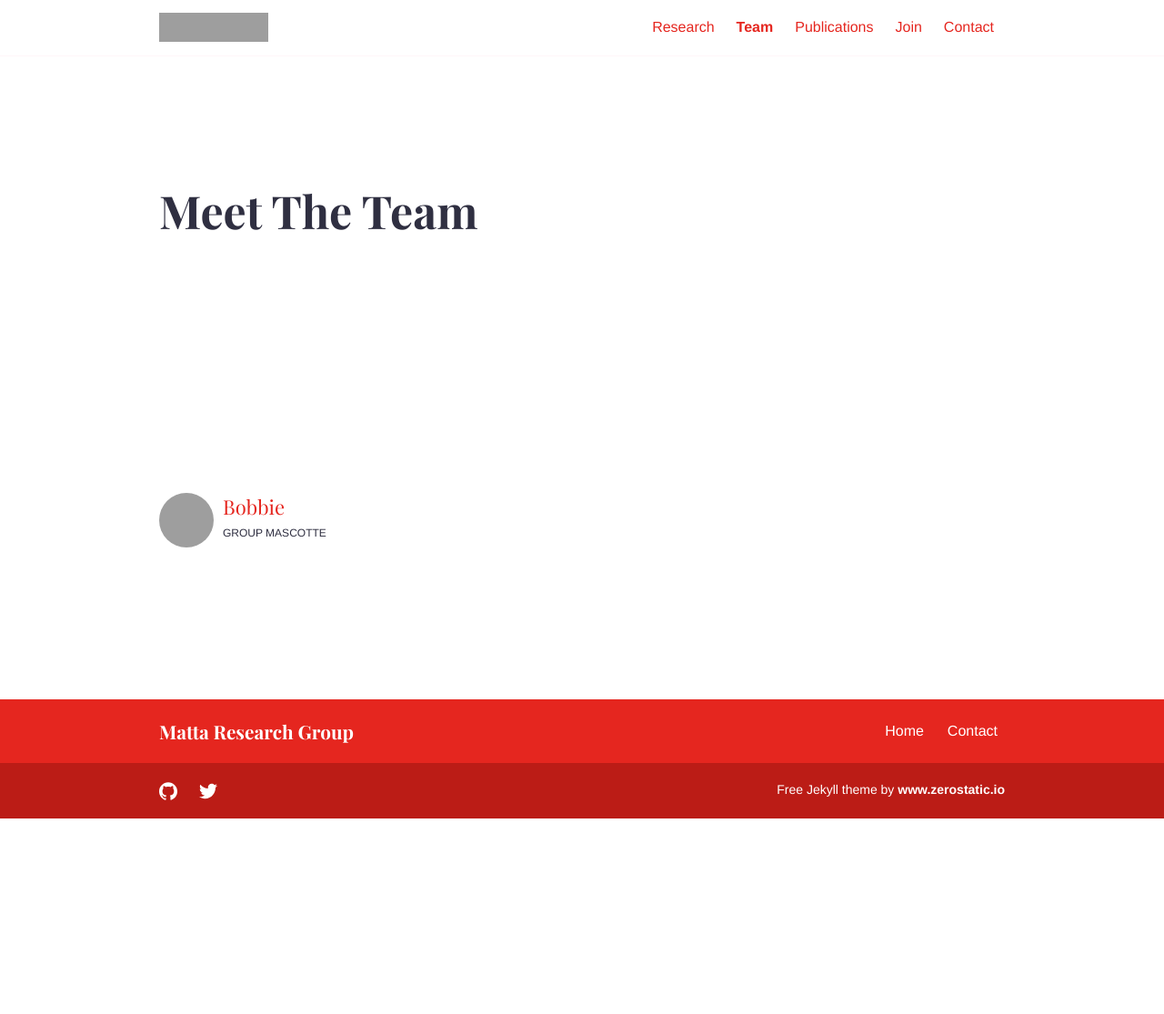
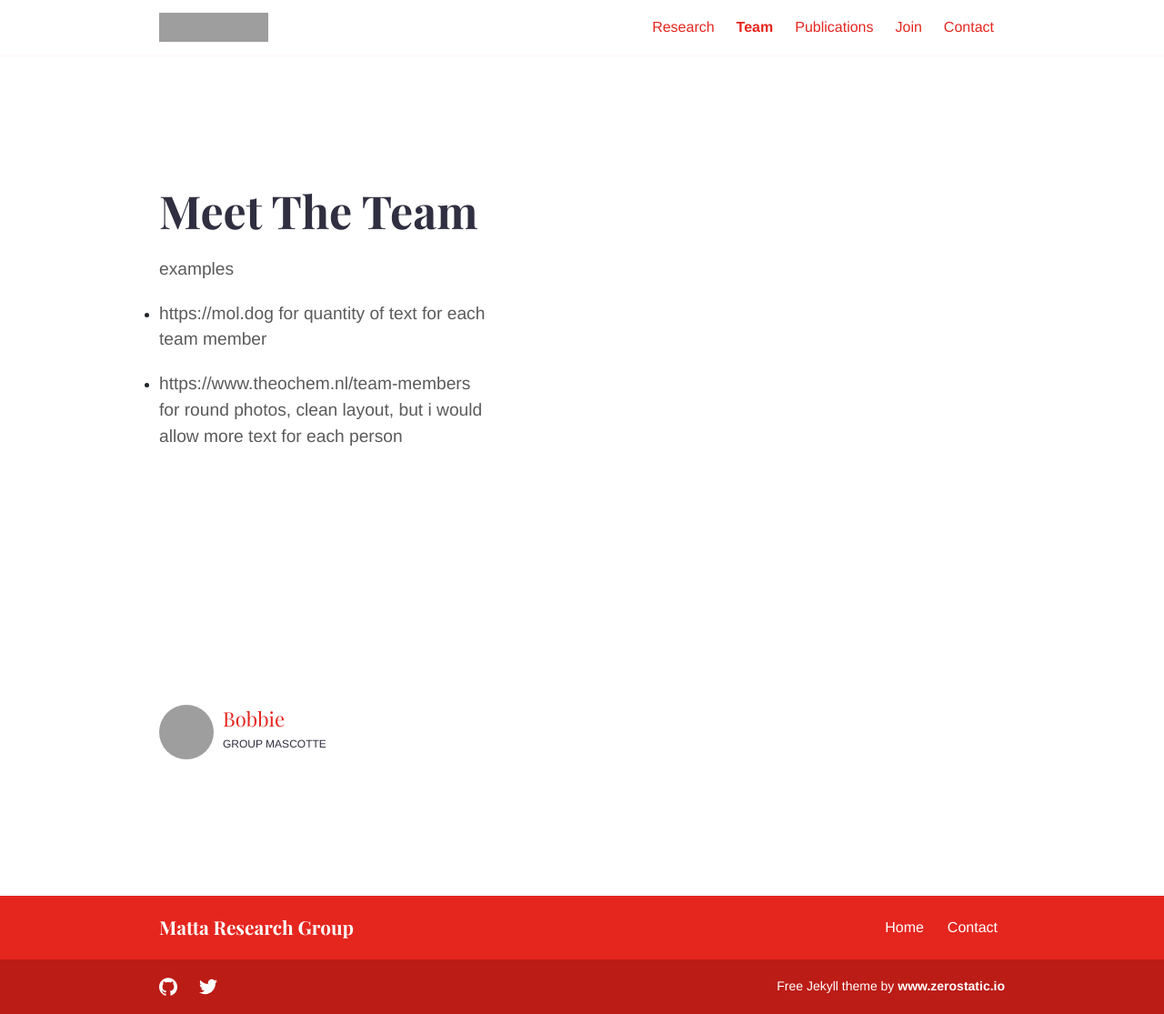
Before and after one commit to matta-research-group/matta-research-group.github.io, a Jekyll site: the page built from team.md, in a window 1280 px wide. Shown: the whole page at 91% size. Built offline with Jekyll 4.4.1, drawn with Linux system fonts in a browser that asks for light colours; before the commit the page ends 900 px from its top, so only the background shows below that; grey boxes are pictures that could not be loaded.

Commit message:
Update team.md
added examples

```diff
--- a/team.md
+++ b/team.md
@@ -8,3 +8,8 @@ intro_image_hide_on_mobile: false
 ---
 
 # Meet The Team
+
+examples
+- https://mol.dog for quantity of text for each team member
+
+- https://www.theochem.nl/team-members for round photos, clean layout, but i would allow more text for each person
```
